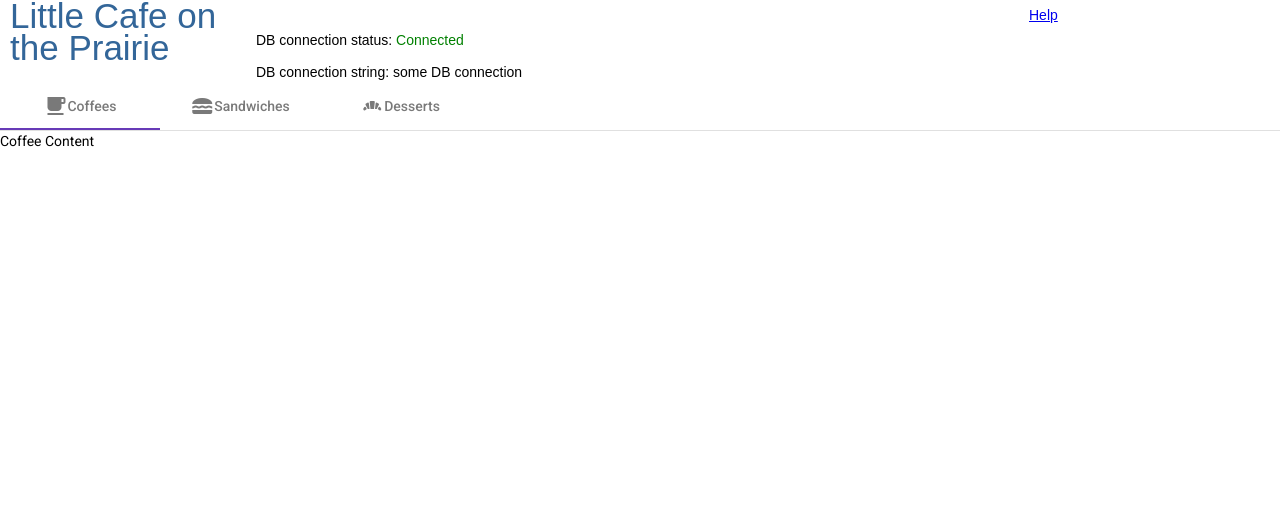
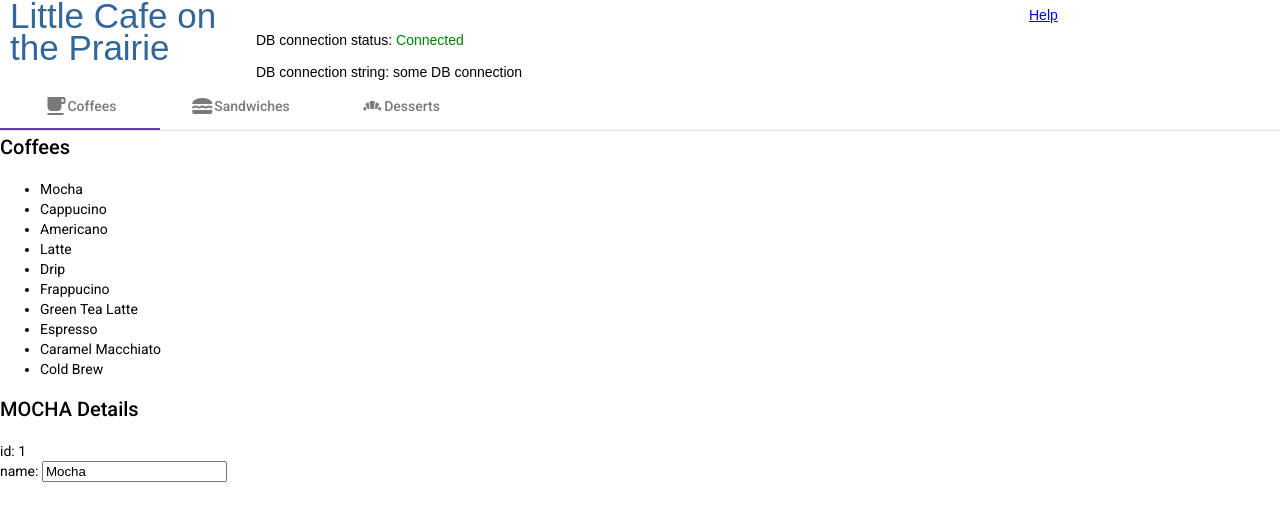
Before and after one commit to GarrettRathke/angular, an Angular app: page / in a window 1280 px wide. Shown: the top 520 px of the page. Built offline with nearby package versions, Linux system fonts and the light colour scheme.

Commit message:
coffees component in tab

```diff
--- a/src/app/tab/tab.component.html
+++ b/src/app/tab/tab.component.html
@@ -4,7 +4,7 @@
           <mat-icon class="material-icons">local_cafe</mat-icon>
           Coffees
         </ng-template>
-        Coffee Content
+        <app-coffees></app-coffees>
       </mat-tab>
       <mat-tab>
         <ng-template mat-tab-label>
```
